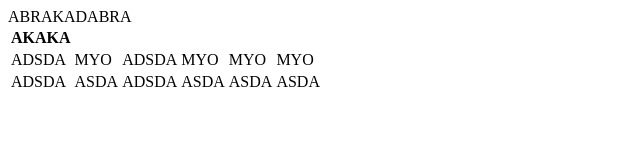
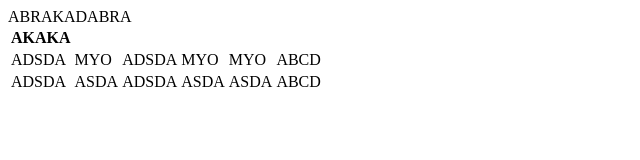
Before and after one commit to Ardn17/ProjectGit, a plain HTML site: page index.html in a window 1280 px wide. Shown: the full height of the page, 0-640 px from the left. Drawn offline with Linux system fonts and the light colour scheme.

Commit message:
Changes from Intellij 6

```diff
--- a/index.html
+++ b/index.html
@@ -12,7 +12,7 @@
             <td>ADSDA</td>
             <td>MYO</td>
             <td>MYO</td>
-            <td>MYO</td>
+            <td>ABCD</td>
         </tr>
         <tr>
             <td>ADSDA</td>
@@ -20,7 +20,7 @@
             <td>ADSDA</td>
             <td>ASDA</td>
             <td>ASDA</td>
-            <td>ASDA</td>
+            <td>ABCD</td>
         </tr>
 
     </table>
```
